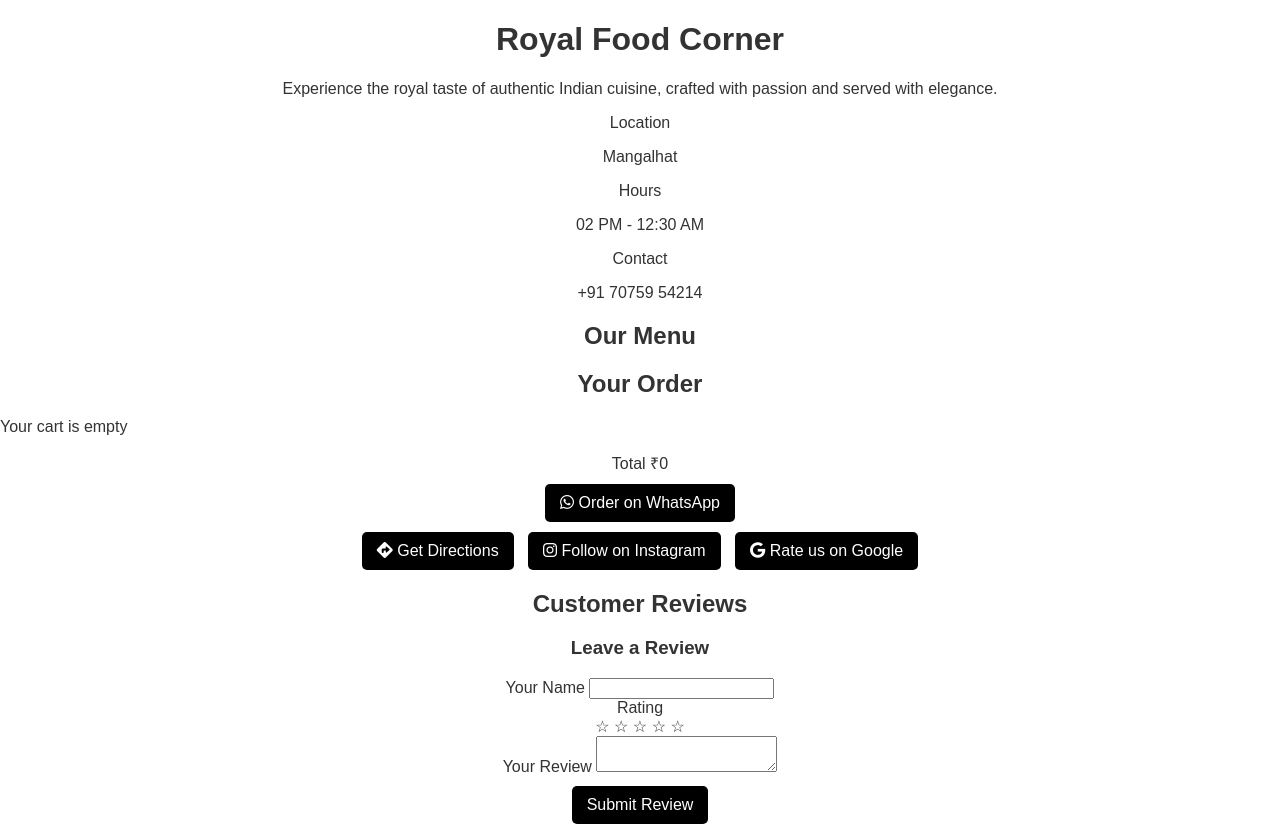
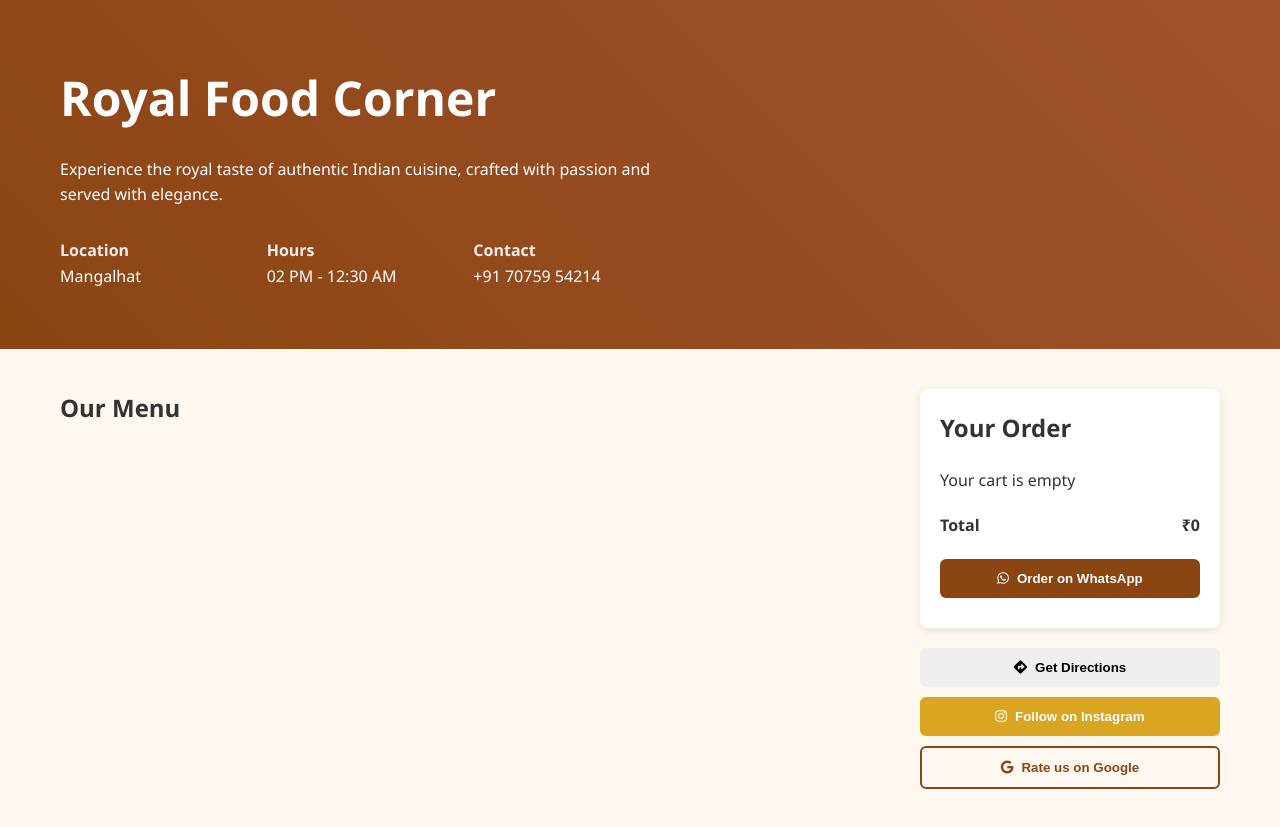
Before and after one commit to Surasss23/royalfoodcorner, a plain HTML site: page index.html in a window 1280 px wide. Shown: the top 827 px of the page. Drawn offline with Linux system fonts and the light colour scheme; no server answers.

Commit message:
Update styles.css

```diff
--- a/styles.css
+++ b/styles.css
@@ -1,126 +1,220 @@
-body {
-    font-family: Arial, sans-serif;
-    background-color: #fff;
-    color: #333;
-    text-align: center;
+/* Base Styles */
+:root {
+  --primary: #8B4513;
+  --accent: #DAA520;
+  --text: #333;
+  --background: #FFF8F0;
+  --card: #FFFFFF;
+  --border: #E2D5C5;
+}
+
+* {
   margin: 0;
   padding: 0;
+  box-sizing: border-box;
 }
 
-header {
-    background-color: #000;
-    color: #fff;
+body {
+  font-family: 'Segoe UI', Tahoma, Geneva, Verdana, sans-serif;
+  line-height: 1.6;
+  color: var(--text);
+  background-color: var(--background);
+}
+
+.container {
+  max-width: 1200px;
+  margin: 0 auto;
+  padding: 0 20px;
+}
+
+/* Hero Section */
+.hero {
+  background: linear-gradient(45deg, var(--primary), #A0522D);
+  color: white;
+  padding: 60px 0;
+  margin-bottom: 40px;
+}
+
+.hero-content {
+  max-width: 600px;
+}
+
+.hero h1 {
+  font-size: 3rem;
+  margin-bottom: 20px;
+}
+
+.contact-info {
+  display: grid;
+  grid-template-columns: repeat(auto-fit, minmax(150px, 1fr));
+  gap: 20px;
+  margin-top: 30px;
+}
+
+.label {
+  font-weight: bold;
+  opacity: 0.9;
+}
+
+/* Main Content Layout */
+.main-content {
+  display: grid;
+  grid-template-columns: 1fr 300px;
+  gap: 30px;
+  margin-bottom: 40px;
+}
+
+/* Menu Section */
+.menu-grid {
+  display: grid;
+  grid-template-columns: repeat(auto-fill, minmax(280px, 1fr));
+  gap: 20px;
+}
+
+.menu-item {
+  background: var(--card);
+  border-radius: 8px;
+  overflow: hidden;
+  box-shadow: 0 2px 8px rgba(0,0,0,0.1);
+  transition: transform 0.2s;
+}
+
+.menu-item:hover {
+  transform: translateY(-5px);
+}
+
+.menu-item img {
+  width: 100%;
+  height: 200px;
+  object-fit: cover;
+}
+
+.menu-item-content {
   padding: 20px;
 }
 
-.royal-title {
-    font-size: 2.5em;
-    margin: 0;
+/* Cart Section */
+.cart-section {
+  position: sticky;
+  top: 20px;
 }
 
-.royal-tagline {
-    font-style: italic;
-    margin: 5px 0 0;
+.cart-container {
+  background: var(--card);
+  border-radius: 8px;
+  padding: 20px;
+  box-shadow: 0 2px 8px rgba(0,0,0,0.1);
+  margin-bottom: 20px;
 }
 
-.order-title {
-    font-size: 1.8em;
+.cart-items {
+  max-height: 400px;
+  overflow-y: auto;
   margin: 20px 0;
 }
 
-.menu-container {
+.cart-item {
   display: flex;
-    flex-wrap: wrap;
-    justify-content: center;
-    gap: 20px;
-    padding: 20px;
+  justify-content: space-between;
+  align-items: center;
+  padding: 10px 0;
+  border-bottom: 1px solid var(--border);
 }
 
-.food-item {
-    background-color: #f9f9f9;
-    border: 1px solid #ddd;
-    border-radius: 10px;
-    width: 250px;
-    padding: 15px;
-    text-align: center;
-    box-shadow: 0 4px 8px rgba(0, 0, 0, 0.1);
+.cart-total {
+  display: flex;
+  justify-content: space-between;
+  font-weight: bold;
+  margin: 20px 0;
 }
 
-.food-item img {
+/* Buttons */
+.button {
+  display: flex;
+  align-items: center;
+  justify-content: center;
+  gap: 8px;
+  padding: 12px 20px;
+  border: none;
+  border-radius: 6px;
+  font-weight: 600;
+  cursor: pointer;
+  transition: background-color 0.2s;
   width: 100%;
-    height: 150px;
-    object-fit: cover;
-    border-radius: 10px;
+  margin-bottom: 10px;
 }
 
-.food-item h3 {
-    margin: 10px 0;
-    font-size: 1.2em;
+.button.primary {
+  background-color: var(--primary);
+  color: white;
 }
 
-.food-item p {
-    margin: 5px 0;
-    font-size: 1em;
+.button.secondary {
+  background-color: var(--accent);
+  color: white;
 }
 
-button {
-    background-color: #000;
-    color: #fff;
-    border: none;
-    padding: 10px 15px;
-    margin: 10px 5px 0;
-    cursor: pointer;
-    border-radius: 5px;
-    font-size: 1em;
-    transition: background-color 0.3s;
+.button.outline {
+  background-color: transparent;
+  border: 2px solid var(--primary);
+  color: var(--primary);
 }
 
-button:hover {
-    background-color: #444;
+/* Reviews Section */
+.reviews-section {
+  background-color: #F5EBE0;
+  padding: 60px 0;
 }
 
-#cart-btn {
-    position: fixed;
-    bottom: 20px;
-    right: 20px;
-    background-color: #000;
-    color: #fff;
-    padding: 15px 20px;
-    border-radius: 30px;
-    font-size: 1.2em;
-    cursor: pointer;
-    box-shadow: 0 4px 8px rgba(0, 0, 0, 0.2);
+.reviews-grid {
+  display: grid;
+  grid-template-columns: repeat(auto-fit, minmax(300px, 1fr));
+  gap: 30px;
+  margin-top: 40px;
 }
 
-#cart {
-    display: none;
-    position: fixed;
-    top: 50%;
-    left: 50%;
-    transform: translate(-50%, -50%);
-    background-color: #fff;
-    border: 1px solid #ddd;
-    border-radius: 10px;
-    width: 300px;
-    padding: 20px;
-    box-shadow: 0 4px 8px rgba(0, 0, 0, 0.2);
+.review-form {
+  background: var(--card);
+  padding: 30px;
+  border-radius: 8px;
 }
 
-#cart h2 {
-    margin-top: 0;
+.form-group {
+  margin-bottom: 20px;
 }
 
-#cart-items {
-    list-style-type: none;
-    padding: 0;
-    text-align: left;
+.form-group label {
+  display: block;
+  margin-bottom: 8px;
+  font-weight: 600;
 }
 
-#cart-items li {
-    margin: 10px 0;
+input, textarea {
+  width: 100%;
+  padding: 10px;
+  border: 1px solid var(--border);
+  border-radius: 4px;
+  font-size: 16px;
 }
 
-#total-price {
-    font-weight: bold;
-    margin: 15px 0;
+.rating {
+  display: flex;
+  gap: 5px;
+  font-size: 24px;
+  color: #FFD700;
 }
+
+/* Responsive Design */
+@media (max-width: 768px) {
+  .main-content {
+    grid-template-columns: 1fr;
+  }
+
+  .hero h1 {
+    font-size: 2rem;
+  }
+
+  .contact-info {
+    grid-template-columns: 1fr;
+  }
+}
```
Lines whose indentation alone changed are shown as unchanged.
